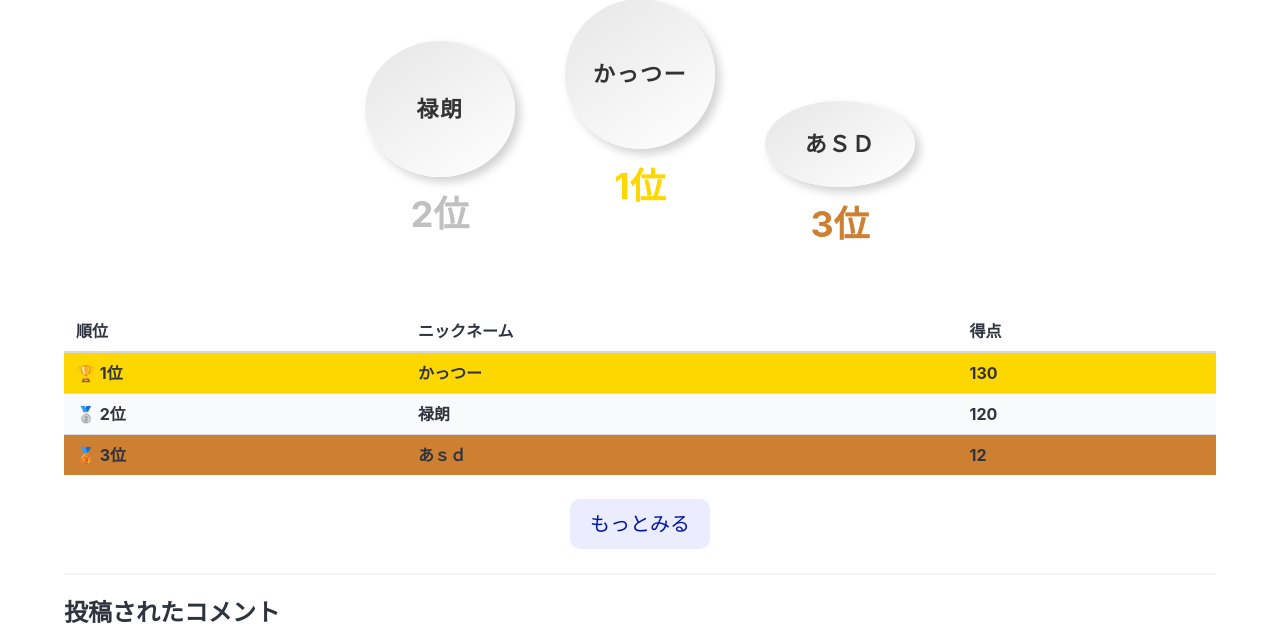
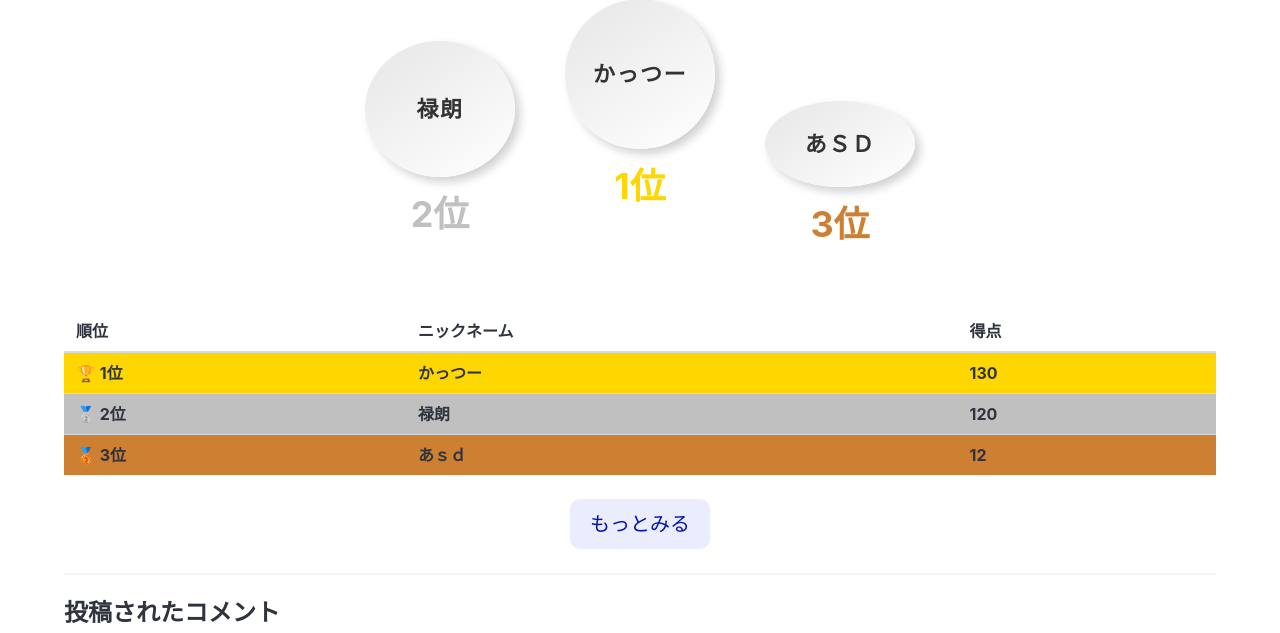
Before and after one commit to Sazae-301y/Koureisai2-3, a Django app: page / in a window 1280 px wide. Shown: the part 264-897 px from the top of the page. Run offline with Django 5.2, Linux system fonts and the light colour scheme; data comes from the database, SQL or seed files in the repository.

Commit message:
Kodaira_template.htmlとscore_table.htmlのランキングの色を修正

```diff
--- a/score_table/templates/page/Kodaira_template.html
+++ b/score_table/templates/page/Kodaira_template.html
@@ -1,18 +1,18 @@
 <style>
     .KodairaTemplate .first-place {
-        background-color: gold;
+        background-color: gold !important;
         font-weight: bold;
         color: black;
     }
 
     .KodairaTemplate .second-place {
-        background-color: silver;
+        background-color: silver !important;
         font-weight: bold;
         color: black;
     }
 
     .KodairaTemplate .third-place {
-        background-color: #cd7f32; /* ブロンズ */
+        background-color: #cd7f32 !important; /* ブロンズ */
         font-weight: bold;
         color: white;
     }
--- a/score_table/templates/page/score_table.html
+++ b/score_table/templates/page/score_table.html
@@ -4,19 +4,19 @@
 
     <style>
         .first-place {
-            background-color: gold;
+            background-color: gold !important;
             font-weight: bold;
             color: black;
         }
 
         .second-place {
-            background-color: silver;
+            background-color: silver !important;
             font-weight: bold;
             color: black;
         }
 
         .third-place {
-            background-color: #cd7f32; /* ブロンズ */
+            background-color: #cd7f32 !important; /* ブロンズ */
             font-weight: bold;
             color: white;
         }
```
